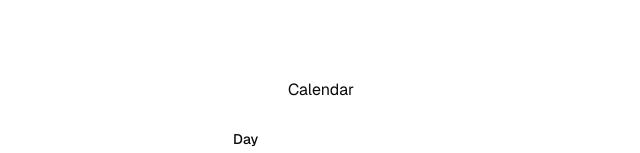
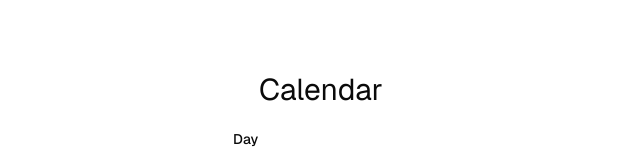
Before and after one commit to woho4u/Kalender, a Next.js app in the folder calendar/: page / in a window 1280 px wide. Shown: the top 153 px of the page, without its empty margins (319-959 px from the left). Built offline with nearby package versions, Linux system fonts and the light colour scheme.

Commit message:
Update title text size

```diff
--- a/calendar/app/page.tsx
+++ b/calendar/app/page.tsx
@@ -17,7 +17,7 @@ export default function Home() {
 
   return (
     <div className="grid grid-rows-[20px_1fr_20px] items-center justify-items-center p-8 pb-2 gap-8 sm:p-20 font-[family-name:var(--font-geist-sans)]">
-      <p>Calendar</p>
+      <p className="text-3xl">Calendar</p>
       <div className="flex flex-col gap-2">
         <Label htmlFor="day">Day</Label>
         <Input
```
